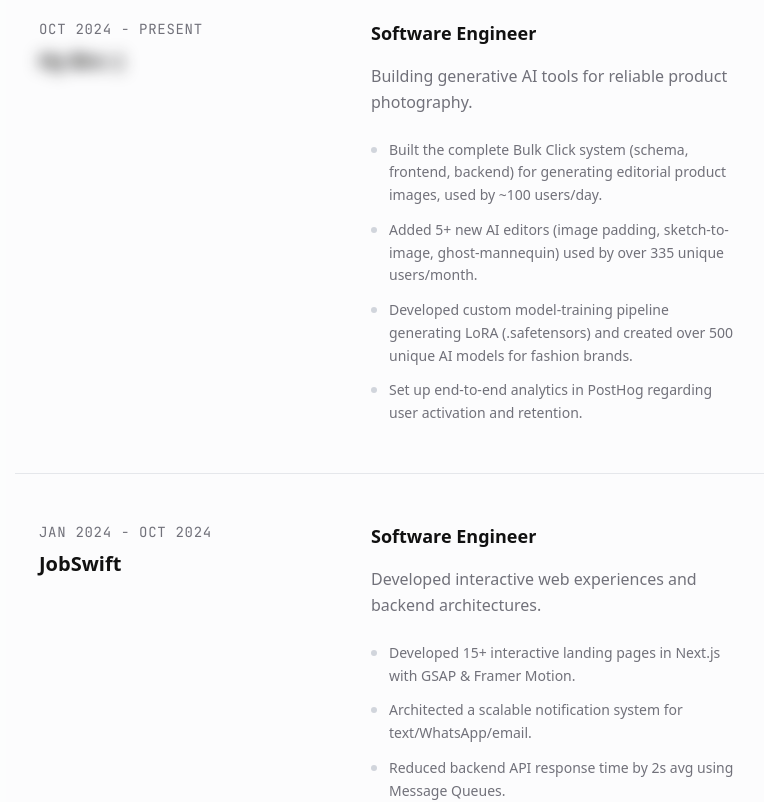
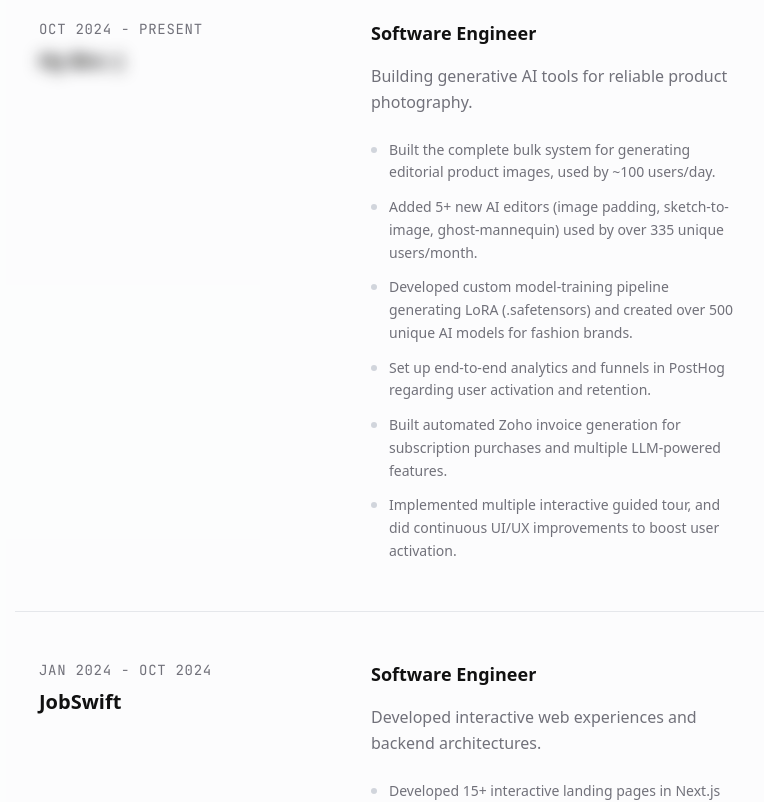
Before and after one commit to ManasUpadhyay13/manasPortfolioV3, a Next.js app: page / in a window 1280 px wide. Shown: the part 1240-2042 px from the top of the page, without its empty margins (249-1013 px from the left). Built offline with nearby package versions, Linux system fonts and the light colour scheme; no server answers; a web font is replaced by a local one.

Commit message:
copy updates

```diff
--- a/components/Experience.tsx
+++ b/components/Experience.tsx
@@ -11,10 +11,12 @@ const experiences = [
         period: 'Oct 2024 - Present',
         description: 'Building generative AI tools for reliable product photography.',
         achievements: [
-            'Built the complete Bulk Click system (schema, frontend, backend) for generating editorial product images, used by ~100 users/day.',
+            'Built the complete bulk system for generating editorial product images, used by ~100 users/day.',
             'Added 5+ new AI editors (image padding, sketch-to-image, ghost-mannequin) used by over 335 unique users/month.',
             'Developed custom model-training pipeline generating LoRA (.safetensors) and created over 500 unique AI models for fashion brands.',
-            'Set up end-to-end analytics in PostHog regarding user activation and retention.'
+            'Set up end-to-end analytics and funnels in PostHog regarding user activation and retention.',
+            'Built automated Zoho invoice generation for subscription purchases and multiple LLM-powered features.',
+            'Implemented multiple interactive guided tour, and did continuous UI/UX improvements to boost user activation.'
         ]
     },
     {
@@ -35,7 +37,8 @@ const experiences = [
         description: 'Full stack development for internal tools and client applications.',
         achievements: [
             'Developed a mobile application from scratch using React Native + TypeScript (20% hike in hiring efficiency).',
-            'Migrated employee portal backend from PHP to Node.js.'
+            'Migrated employee portal backend from PHP to Node.js.',
+            'Designed and implemented the front end of the terminal application using React.js + TypeScript, boosting admin efficiency by 30%.'
         ]
     }
 ];
```
